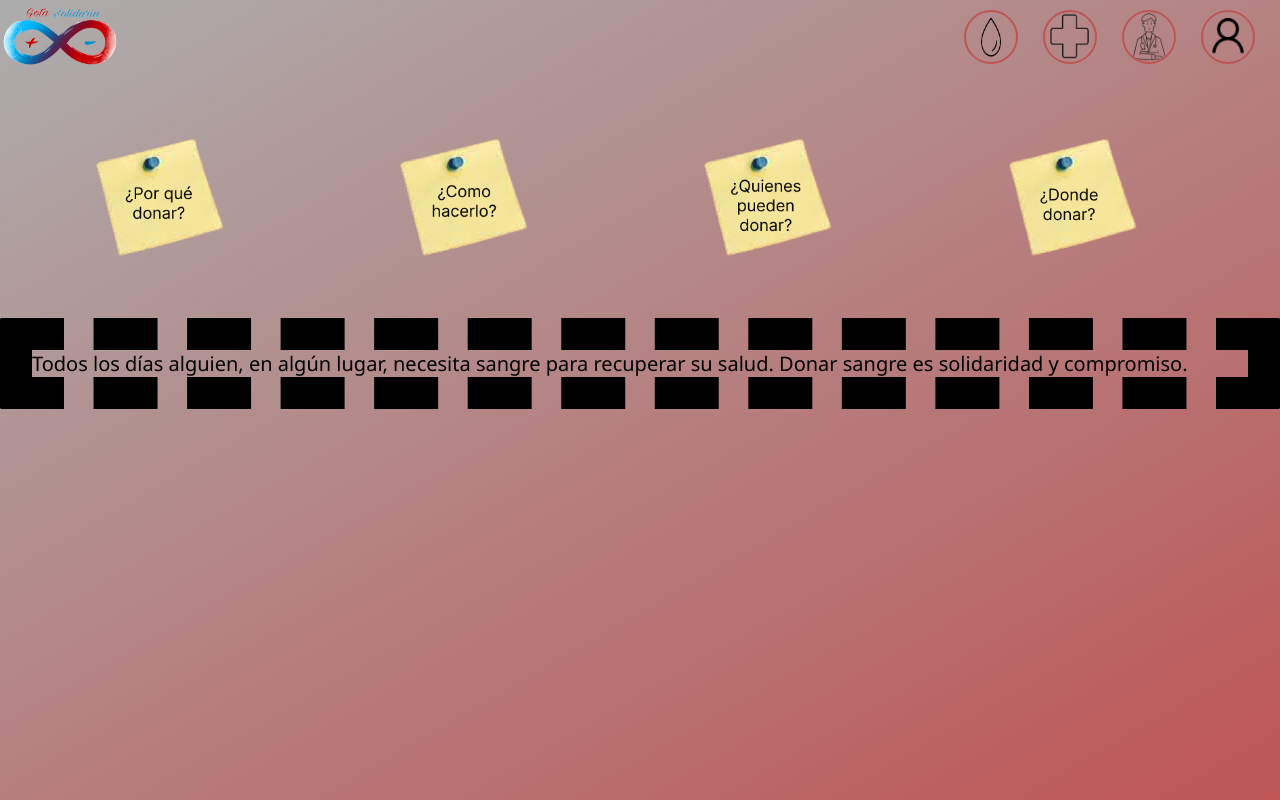
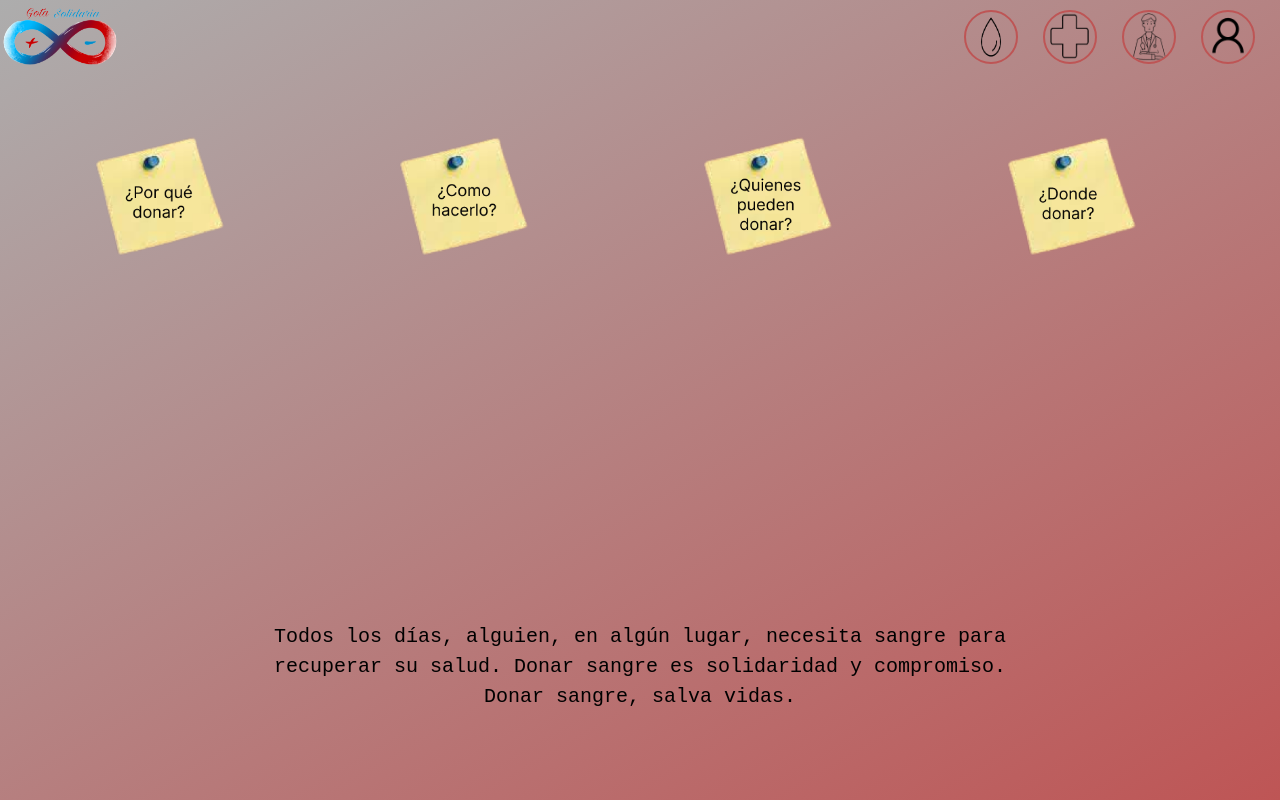
Before and after one commit to MatiasDizenhaus/Proyecto2023, a PHP site: page /paginaprincipal.html in a window 1280 px wide. Run offline with PHP 8.4, Linux system fonts and the light colour scheme.

Commit message:
no me gusta la pagina principal asi

```diff
--- a/pagina principal/paginaprincipal.css
+++ b/pagina principal/paginaprincipal.css
@@ -28,14 +28,25 @@
 body {
     margin: 0;
     padding: 0;
-    font-family:'Segoe UI', Tahoma, Geneva, Verdana, sans-serif;
     background: linear-gradient(150deg, #adadad, #be5555);
     height: 100vh;
+
 }
-p.texto{
-    font-size: 20px;
-    border: 2px;
-    border-style:dashed;
-    border-radius: 2px;
-    border-width: 2rem;
+.frase-container {
+    text-align: center; /* Centra el texto horizontalmente */
+    margin-top: 10px; /* Espacio en la parte superior del párrafo */
+    display: flex;
+    flex-direction: column;
+    align-items: center;
+    justify-content: flex-end;
+    min-height: 50vh;
 }
+
+.frase {
+    font-size: 20px; /* Tamaño de fuente de la frase */
+    font-family: 'Courier New', Courier, monospace;
+    max-width: 800px; /* Ancho máximo del contenedor de la frase */
+    margin: 0 auto; /* Centra el contenedor de la frase horizontalmente */
+    text-align: center; /* Centra el texto dentro del contenedor */
+    line-height: 1.5; /* Espacio entre líneas para dividir la frase en tres renglones */
+}
--- a/pagina principal/paginaprincipal.html
+++ b/pagina principal/paginaprincipal.html
@@ -4,23 +4,23 @@
     <meta charset="UTF-8">
     <meta name="viewport" content="width=device-width, initial-scale=1.0">
     <title>Página Principal</title>
-    <link rel= "stylesheet" href="paginaprincipal.css"/>
-
+    <link rel="stylesheet" href="paginaprincipal.css"/>
 </head>
 <body>
-    <img src="logo2.0.png" width="125" , height="70"/>
+    <img src="logo2.0.png" width="125" height="70"/>
     <div class="logo-buttons">
         <a href="#" class="logo-button"><img src="foto gota.png" alt="Logo 1"></a>
         <a href="#" class="logo-button"><img src="foto cruz.png" alt="Logo 2"></a>
         <a href="#" class="logo-button"><img src="logo medico.png" alt="Logo 3"></a>
-        <a href="#" class="logo-button"><img src="foto inicio.png" alt="Logo 3"></a>
+        <a href="#" class="logo-button"><img src="foto inicio.png" alt="Logo 4"></a>
     </div>
     <p>
-        <img src="por que donar.png" width="300" />
-        <img src="como hacerlo.png" width="300"/>
-        <img src="quienes pueden donar.png" width="300"/>
-        <img src="donde donar.png" width="300"/>
-        <p class="texto">Todos los días alguien, en algún lugar, necesita sangre para recuperar su salud. Donar sangre es solidaridad y compromiso.</p>
-
+        <img src="por que donar.png" width="300" alt="Por qué donar"/>
+        <img src="como hacerlo.png" width="300" alt="Cómo hacerlo"/>
+        <img src="quienes pueden donar.png" width="300" alt="Quiénes pueden donar"/>
+        <img src="donde donar.png" width="300" alt="Dónde donar"/>
+    </p>
+    <div class="frase-container">
+        <p class="frase">Todos los días, alguien, en algún lugar, necesita sangre para recuperar su salud. Donar sangre es solidaridad y compromiso. Donar sangre, salva vidas.</p>
+    </div>
 </body>
-</html>
```
